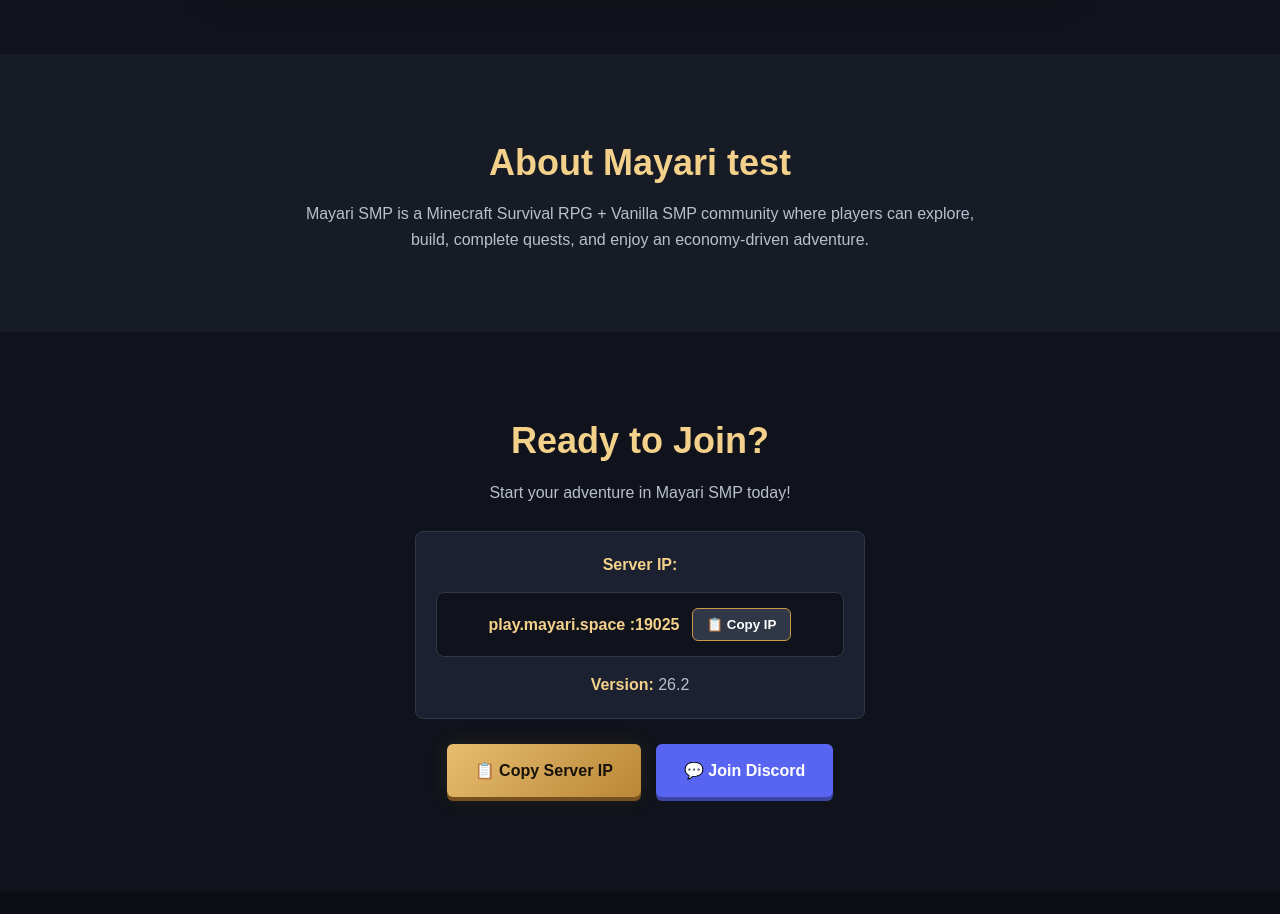
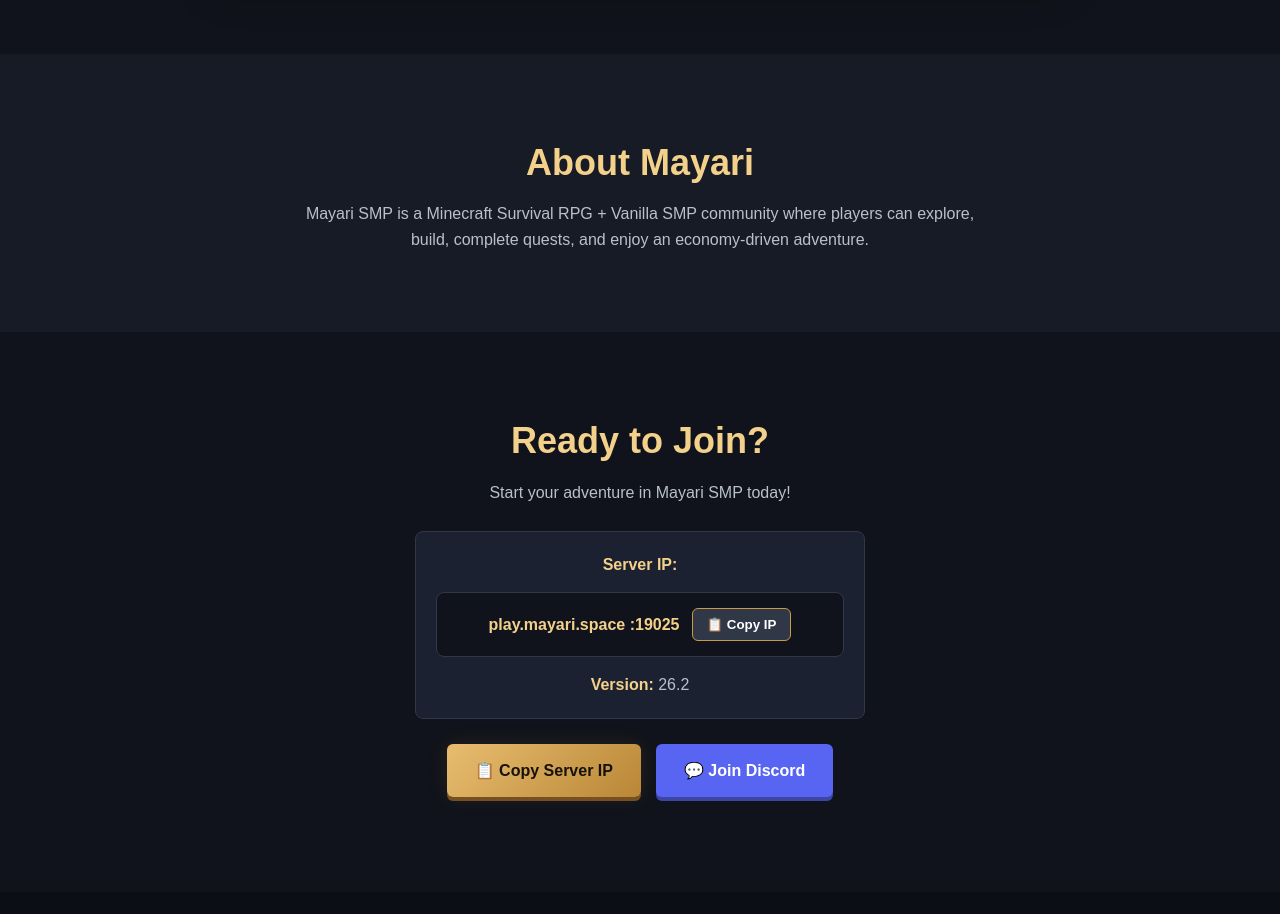
Before and after one commit to nelbertolaserta-design/mayari-website, a plain HTML site: page index.html in a window 1280 px wide. Shown: the part 1860-2774 px from the top of the page. Drawn offline with Linux system fonts and the light colour scheme; no server answers.

Commit message:
remove the test

```diff
--- a/index.html
+++ b/index.html
@@ -159,7 +159,7 @@
 
 </section>
         <section id="about" class="section about-section">
-            <h2>About Mayari test</h2>
+            <h2>About Mayari</h2>
             <p>
                 Mayari SMP is a Minecraft Survival RPG + Vanilla SMP
                 community where players can explore, build, complete
```
